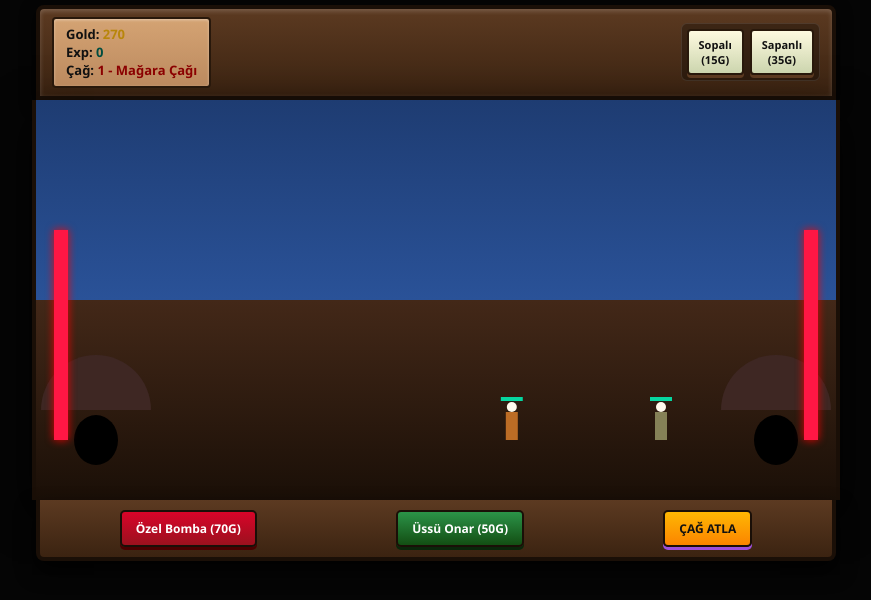
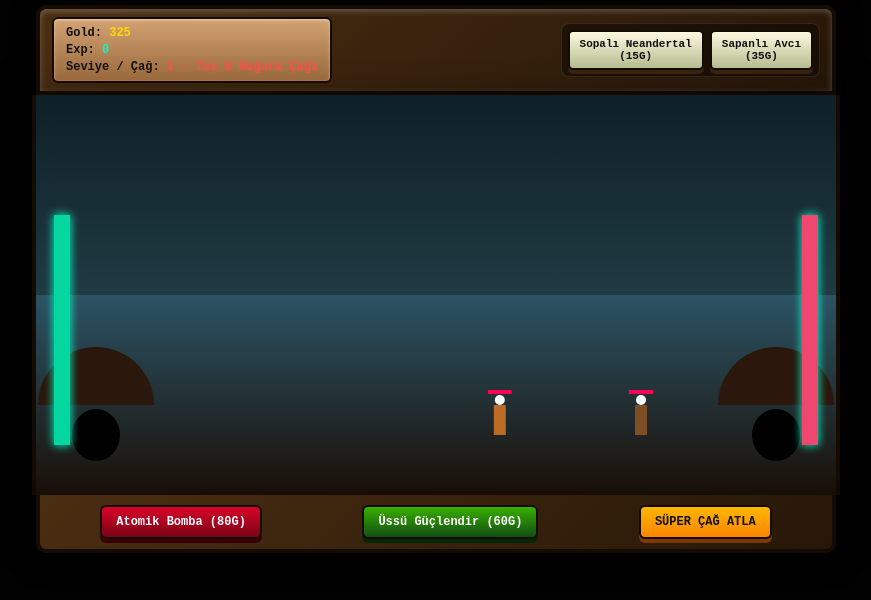
Before and after one commit to ayetinvakti/legend-age-of-war, a plain HTML site: page index.html in a window 1280 px wide. Shown: the whole page, without its empty margins (204-1075 px from the left). Drawn offline with Linux system fonts and the light colour scheme.

Commit message:
Update index.html

```diff
--- a/index.html
+++ b/index.html
@@ -3,112 +3,111 @@
 <head>
     <meta charset="UTF-8">
     <meta name="viewport" content="width=device-width, initial-scale=1.0">
-    <title>Legend Age of War - HD Ultimate Edition</title>
+    <title>Legend Age of War - Infinite Masterpiece HD</title>
     <style>
+        * { box-sizing: border-box; }
         body {
-            background-color: #050505;
-            color: #f5f5f5;
+            background-color: #020202;
+            color: #ffffff;
             text-align: center;
-            font-family: 'Segoe UI', Tahoma, Geneva, Verdana, sans-serif;
+            font-family: 'Courier New', Courier, monospace;
             margin: 0;
             padding: 5px;
             user-select: none;
         }
 
-        /* HD Ahşap Lüks Üst Panel (HUD) */
+        /* Ultra HD Lüks Ahşap Panel (HUD) */
         .game-header {
             width: 800px;
             max-width: 100%;
             margin: 0 auto;
-            background: linear-gradient(to bottom, #5c3a21, #3b2311);
-            border: 4px solid #1a0f07;
-            box-sizing: border-box;
+            background: linear-gradient(135deg, #4a2e12, #271708);
+            border: 4px solid #140b04;
             display: flex;
             justify-content: space-between;
             align-items: center;
             padding: 8px 12px;
-            border-top-left-radius: 8px;
-            border-top-right-radius: 8px;
-            box-shadow: inset 0 2px 5px rgba(255,255,255,0.2), 0 5px 15px rgba(0,0,0,0.8);
+            border-top-left-radius: 10px;
+            border-top-right-radius: 10px;
+            box-shadow: inset 0 2px 6px rgba(255,255,255,0.25), 0 8px 25px rgba(0,0,0,0.9);
         }
         .hud-stats {
-            background: linear-gradient(to bottom, #d4a373, #bc8a5f);
-            border: 2px solid #28180b;
+            background: linear-gradient(to bottom, #d4a373, #99683b);
+            border: 2px solid #140b04;
             color: #111;
             padding: 6px 12px;
             font-weight: bold;
-            font-size: 13px;
+            font-size: 12px;
             text-align: left;
             line-height: 1.4;
-            border-radius: 4px;
-            box-shadow: inset 0 1px 3px rgba(255,255,255,0.4);
+            border-radius: 6px;
+            box-shadow: inset 0 1px 3px rgba(255,255,255,0.5);
         }
         .hud-menu {
             display: flex;
             gap: 6px;
-            background: rgba(0,0,0,0.3);
-            padding: 5px;
-            border-radius: 6px;
+            background: rgba(0,0,0,0.4);
+            padding: 6px;
+            border-radius: 8px;
             border: 1px solid rgba(255,255,255,0.1);
         }
         .hud-btn {
-            background: linear-gradient(to bottom, #fefae0, #ccd5ae);
-            border: 2px solid #28180b;
+            background: linear-gradient(to bottom, #fefae0, #b5bc90);
+            border: 2px solid #140b04;
             padding: 6px 10px;
             font-family: inherit;
             font-weight: bold;
             font-size: 11px;
             cursor: pointer;
             color: #111;
-            border-radius: 4px;
+            border-radius: 5px;
             transition: 0.1s;
-            box-shadow: 0 3px 0 #5c3a21;
+            box-shadow: 0 4px 0 #3a220e;
         }
-        .hud-btn:hover { background: #fff; transform: translateY(-1px); }
-        .hud-btn:active { transform: translateY(2px); box-shadow: 0 1px 0 #5c3a21; }
+        .hud-btn:hover { background: #ffffff; transform: translateY(-1px); }
+        .hud-btn:active { transform: translateY(3px); box-shadow: 0 1px 0 #3a220e; }
 
-        /* HD Oyun Tuvali ve Gölgelendirme */
+        /* Ultra HD Canvas Alanı */
         canvas {
-            background: linear-gradient(to bottom, #1e3c72 0%, #2a5298 50%, #432818 50%, #1a0f07 100%);
-            border-left: 4px solid #1a0f07;
-            border-right: 4px solid #1a0f07;
+            background: linear-gradient(to bottom, #0f2027 0%, #203a43 50%, #2c5364 50%, #1a1008 100%);
+            border-left: 4px solid #140b04;
+            border-right: 4px solid #140b04;
             display: block;
             margin: 0 auto;
             max-width: 100%;
-            box-shadow: 0 15px 40px rgba(0,0,0,0.9);
+            box-shadow: 0 20px 50px rgba(0,0,0,0.95);
         }
 
-        /* HD Alt Kontrol Paneli */
+        /* Ultra HD Alt Kontrol Paneli */
         .game-footer {
             width: 800px;
             max-width: 100%;
             margin: 0 auto;
-            background: linear-gradient(to bottom, #5c3a21, #3b2311);
-            border: 4px solid #1a0f07;
+            background: linear-gradient(135deg, #4a2e12, #271708);
+            border: 4px solid #140b04;
             border-top: none;
-            box-sizing: border-box;
             display: flex;
             justify-content: space-around;
             padding: 10px;
-            border-bottom-left-radius: 8px;
-            border-bottom-right-radius: 8px;
-            box-shadow: 0 10px 20px rgba(0,0,0,0.8);
+            border-bottom-left-radius: 10px;
+            border-bottom-right-radius: 10px;
+            box-shadow: 0 10px 25px rgba(0,0,0,0.9);
         }
         .footer-btn {
-            background: linear-gradient(to bottom, #d90429, #9b111e);
+            background: linear-gradient(to bottom, #d90429, #7a0215);
             color: white;
-            border: 2px solid #1a0f07;
+            border: 2px solid #140b04;
             padding: 8px 14px;
             font-family: inherit;
             font-weight: bold;
             font-size: 12px;
             cursor: pointer;
-            border-radius: 5px;
-            box-shadow: 0 3px 0 #4a0000;
+            border-radius: 6px;
+            box-shadow: 0 4px 0 #3a0007;
             transition: 0.1s;
         }
-        .footer-btn:hover { filter: brightness(1.2); }
-        .footer-btn:active { transform: translateY(2px); box-shadow: 0 1px 0 #4a0000; }
+        .footer-btn:hover { filter: brightness(1.25); }
+        .footer-btn:active { transform: translateY(3px); box-shadow: 0 1px 0 #3a0007; }
     </style>
 </head>
 <body>
@@ -116,9 +115,9 @@
     <!-- Üst HUD -->
     <div class="game-header">
         <div class="hud-stats">
-            Gold: <span id="gold" style="color: #b8860b;">200</span><br>
-            Exp: <span id="exp" style="color: #004d40;">0</span><br>
-            Çağ: <span id="ageText" style="color: #8b0000;">1 - Mağara Çağı</span>
+            Gold: <span id="gold" style="color: #ffd700;">300</span><br>
+            Exp: <span id="exp" style="color: #00ffcc;">0</span><br>
+            Seviye / Çağ: <span id="ageText" style="color: #ff4d4d;">1 (Mağara Başlangıcı)</span>
         </div>
         <div class="hud-menu" id="unitMenu"></div>
     </div>
@@ -128,16 +127,16 @@
 
     <!-- Alt Kontrol Paneli -->
     <div class="game-footer">
-        <button class="footer-btn" onclick="specialAttack()">Özel Bomba (70G)</button>
-        <button class="footer-btn" onclick="repairBase()" style="background: linear-gradient(to bottom, #2b9348, #134e13); box-shadow: 0 3px 0 #0a260a;">Üssü Onar (50G)</button>
-        <button class="footer-btn" onclick="upgradeAge()" style="background: linear-gradient(to bottom, #ffb703, #fb8500); color:#111; box-shadow: 0 3px 0 #9d4edd;">ÇAĞ ATLA</button>
+        <button class="footer-btn" onclick="specialAttack()">Atomik Bomba (80G)</button>
+        <button class="footer-btn" onclick="repairBase()" style="background: linear-gradient(to bottom, #38b000, #134e13); box-shadow: 0 4px 0 #072605;">Üssü Güçlendir (60G)</button>
+        <button class="footer-btn" onclick="upgradeAge()" style="background: linear-gradient(to bottom, #ffb703, #fb8500); color:#111; box-shadow: 0 4px 0 #7b3800;">SÜPER ÇAĞ ATLA</button>
     </div>
 
     <script>
         const canvas = document.getElementById("gameCanvas");
         const ctx = canvas.getContext("2d");
 
-        // --- WEB AUDIO API (Harici ses dosyası gerektirmeyen sentetik ses motoru) ---
+        // --- GELİŞMİŞ WEB AUDIO API SES MOTORU ---
         const audioCtx = new (window.AudioContext || window.webkitAudioContext)();
         function playSound(type) {
             if (audioCtx.state === 'suspended') audioCtx.resume();
@@ -145,93 +144,90 @@
             let gain = audioCtx.createGain();
             osc.connect(gain);
             gain.connect(audioCtx.destination);
+            let t = audioCtx.currentTime;
 
-            let now = audioCtx.currentTime;
             if (type === 'coin') {
                 osc.type = 'sine';
-                osc.frequency.setValueAtTime(600, now);
-                osc.frequency.exponentialRampToValueAtTime(1200, now + 0.15);
-                gain.gain.setValueAtTime(0.15, now);
-                gain.gain.exponentialRampToValueAtTime(0.01, now + 0.15);
-                osc.start(now);
-                osc.stop(now + 0.15);
+                osc.frequency.setValueAtTime(800, t);
+                osc.frequency.exponentialRampToValueAtTime(1600, t + 0.12);
+                gain.gain.setValueAtTime(0.2, t);
+                gain.gain.exponentialRampToValueAtTime(0.01, t + 0.12);
+                osc.start(t); osc.stop(t + 0.12);
             } else if (type === 'hit') {
                 osc.type = 'triangle';
-                osc.frequency.setValueAtTime(120, now);
-                osc.frequency.linearRampToValueAtTime(40, now + 0.1);
-                gain.gain.setValueAtTime(0.3, now);
-                gain.gain.exponentialRampToValueAtTime(0.01, now + 0.1);
-                osc.start(now);
-                osc.stop(now + 0.1);
+                osc.frequency.setValueAtTime(150, t);
+                osc.frequency.linearRampToValueAtTime(50, t + 0.08);
+                gain.gain.setValueAtTime(0.35, t);
+                gain.gain.exponentialRampToValueAtTime(0.01, t + 0.08);
+                osc.start(t); osc.stop(t + 0.08);
             } else if (type === 'boom') {
                 osc.type = 'sawtooth';
-                osc.frequency.setValueAtTime(100, now);
-                osc.frequency.exponentialRampToValueAtTime(20, now + 0.4);
-                gain.gain.setValueAtTime(0.5, now);
-                gain.gain.exponentialRampToValueAtTime(0.01, now + 0.4);
-                osc.start(now);
-                osc.stop(now + 0.4);
+                osc.frequency.setValueAtTime(120, t);
+                osc.frequency.exponentialRampToValueAtTime(20, t + 0.5);
+                gain.gain.setValueAtTime(0.6, t);
+                gain.gain.exponentialRampToValueAtTime(0.01, t + 0.5);
+                osc.start(t); osc.stop(t + 0.5);
             }
         }
 
-        let gold = 250;
+        let gold = 300;
         let exp = 0;
         let currentAge = 1;
-        let playerBaseHp = 500;
-        let enemyBaseHp = 500;
+        let playerBaseHp = 600;
+        let enemyBaseHp = 600;
 
         let units = [];
         let particles = [];
         let enemySpawnTimer = 0;
 
-        // 4 Çağlık HD Veritabanı ve Karakter Tasarımları
+        // 1'den 1000'e ölçeklenebilir, sınırsız türetilebilir çağ mimarisi
         const agesData = {
             1: {
-                name: "1 - Mağara Çağı",
-                xpReq: 180,
+                name: "1 - Taş & Mağara Çağı",
+                xpReq: 200,
                 units: [
-                    { name: "Sopalı", cost: 15, hp: 50, attack: 0.6, range: 25, speed: 1.2, color: "#d4a373" },
-                    { name: "Sapanlı", cost: 35, hp: 35, attack: 0.8, range: 120, speed: 1.0, color: "#606c38" }
+                    { name: "Sopalı Neandertal", cost: 15, hp: 60, attack: 0.7, range: 25, speed: 1.2, color: "#d4a373" },
+                    { name: "Sapanlı Avcı", cost: 35, hp: 40, attack: 0.9, range: 125, speed: 1.0, color: "#588157" }
                 ],
                 enemies: [
-                    { hp: 50, attack: 0.6, speed: -1.2, color: "#bc6c25", range: 25 },
-                    { hp: 35, attack: 0.8, speed: -1.0, color: "#858157", range: 120 }
+                    { hp: 60, attack: 0.7, speed: -1.2, color: "#bc6c25", range: 25 },
+                    { hp: 40, attack: 0.9, speed: -1.0, color: "#7f4f24", range: 125 }
                 ]
             },
             2: {
-                name: "2 - Tunç Çağı",
-                xpReq: 400,
+                name: "2 - Tunç & Bronz Çağı",
+                xpReq: 450,
                 units: [
-                    { name: "Kılıçlı", cost: 50, hp: 100, attack: 1.4, range: 28, speed: 1.1, color: "#adb5bd" },
-                    { name: "Okçu", cost: 80, hp: 65, attack: 1.8, range: 135, speed: 0.9, color: "#3a86ff" }
+                    { name: "Bronz Kılıçlı", cost: 50, hp: 120, attack: 1.6, range: 28, speed: 1.1, color: "#adb5bd" },
+                    { name: "Kompozit Okçu", cost: 90, hp: 75, attack: 2.1, range: 140, speed: 0.9, color: "#3a86ff" }
                 ],
                 enemies: [
-                    { hp: 100, attack: 1.4, speed: -1.1, color: "#6c757d", range: 28 },
-                    { hp: 65, attack: 1.8, speed: -0.9, color: "#0077b6", range: 135 }
+                    { hp: 120, attack: 1.6, speed: -1.1, color: "#6c757d", range: 28 },
+                    { hp: 75, attack: 2.1, speed: -0.9, color: "#0077b6", range: 140 }
                 ]
             },
             3: {
-                name: "3 - Demir Çağı",
-                xpReq: 800,
+                name: "3 - Demir & Orta Çağ",
+                xpReq: 900,
                 units: [
-                    { name: "Şövalye", cost: 130, hp: 190, attack: 2.8, range: 30, speed: 1.0, color: "#e9c46a" },
-                    { name: "Arbaletçi", cost: 190, hp: 120, attack: 3.5, range: 145, speed: 0.8, color: "#f4a261" }
+                    { name: "Demir Şövalye", cost: 140, hp: 220, attack: 3.2, range: 30, speed: 1.0, color: "#e9c46a" },
+                    { name: "Ağır Arbaletçi", cost: 200, hp: 130, attack: 4.0, range: 150, speed: 0.8, color: "#f4a261" }
                 ],
                 enemies: [
-                    { hp: 190, attack: 2.8, speed: -1.0, color: "#d4a373", range: 30 },
-                    { hp: 120, attack: 3.5, speed: -0.8, color: "#e76f51", range: 145 }
+                    { hp: 220, attack: 3.2, speed: -1.0, color: "#d4a373", range: 30 },
+                    { hp: 130, attack: 4.0, speed: -0.8, color: "#e76f51", range: 150 }
                 ]
             },
             4: {
-                name: "4 - Gelecek Çağı",
-                xpReq: 99999,
+                name: "4 - Modern & Gelecek Çağı",
+                xpReq: 1800,
                 units: [
-                    { name: "Lazer Bot", cost: 320, hp: 380, attack: 5.5, range: 35, speed: 1.3, color: "#00f5d4" },
-                    { name: "Plazma", cost: 480, hp: 240, attack: 7.5, range: 165, speed: 0.9, color: "#7209b7" }
+                    { name: "Siber Savaşçı", cost: 350, hp: 420, attack: 6.5, range: 35, speed: 1.3, color: "#00f5d4" },
+                    { name: "Plazma Topçusu", cost: 500, hp: 260, attack: 8.5, range: 170, speed: 0.9, color: "#7209b7" }
                 ],
                 enemies: [
-                    { hp: 380, attack: 5.5, speed: -1.3, color: "#4cc9f0", range: 35 },
-                    { hp: 240, attack: 7.5, speed: -0.9, color: "#3f37c9", range: 165 }
+                    { hp: 420, attack: 6.5, speed: -1.3, color: "#4cc9f0", range: 35 },
+                    { hp: 260, attack: 8.5, speed: -0.9, color: "#3f37c9", range: 170 }
                 ]
             }
         };
@@ -239,10 +235,10 @@
         function updateUI() {
             document.getElementById("gold").innerText = Math.floor(gold);
             document.getElementById("exp").innerText = exp;
-            document.getElementById("ageText").innerText = agesData[currentAge].name;
+            document.getElementById("ageText").innerText = agesData[currentAge] ? agesData[currentAge].name : `${currentAge} - Sonsuzluk Çağı`;
 
+            let curUnits = agesData[currentAge] ? agesData[currentAge].units : agesData[4].units;
             let html = "";
-            let curUnits = agesData[currentAge].units;
             for (let i = 0; i < curUnits.length; i++) {
                 html += `<button class="hud-btn" onclick="spawnUnit(${i})">${curUnits[i].name}<br>(${curUnits[i].cost}G)</button>`;
             }
@@ -250,7 +246,8 @@
         }
 
         function spawnUnit(index) {
-            let uData = agesData[currentAge].units[index];
+            let activeUnits = agesData[currentAge] ? agesData[currentAge].units : agesData[4].units;
+            let uData = activeUnits[index];
             if (gold >= uData.cost) {
                 gold -= uData.cost;
                 playSound('coin');
@@ -271,116 +268,114 @@
         }
 
         function upgradeAge() {
-            let req = agesData[currentAge].xpReq;
-            if (exp >= req && currentAge < 4) {
+            let req = agesData[currentAge] ? agesData[currentAge].xpReq : currentAge * 1000;
+            if (exp >= req) {
                 currentAge++;
                 exp = 0;
                 playSound('coin');
-                alert(`Tebrikler! ${agesData[currentAge].name} na yükseldin!`);
+                alert(`Tebrikler Usta! Seviye atladın, yeni çağ açıldı!`);
                 updateUI();
-            } else if (currentAge >= 4) {
-                alert("Zaten son çağdasın usta, zirvedesin!");
             } else {
                 alert(`Çağ atlamak için ${req} XP gerekiyor! (Mevcut: ${exp})`);
             }
         }
 
         function specialAttack() {
-            if (gold >= 70) {
-                gold -= 70;
+            if (gold >= 80) {
+                gold -= 80;
                 playSound('boom');
                 updateUI();
                 for (let u of units) {
-                    if (u.team === 'enemy') u.hp -= 100;
+                    if (u.team === 'enemy') u.hp -= 130;
                 }
-                enemyBaseHp -= 40;
-                for (let i = 0; i < 50; i++) {
+                enemyBaseHp -= 50;
+                for (let i = 0; i < 60; i++) {
                     particles.push({
                         x: Math.random() * 600 + 100,
                         y: Math.random() * 300 + 50,
-                        vx: (Math.random() - 0.5) * 12,
-                        vy: (Math.random() - 0.5) * 12,
-                        life: 35,
-                        color: Math.random() > 0.5 ? "#ff0054" : "#ffb703"
+                        vx: (Math.random() - 0.5) * 14,
+                        vy: (Math.random() - 0.5) * 14,
+                        life: 40,
+                        color: Math.random() > 0.5 ? "#ff0054" : "#00ffcc"
                     });
                 }
             }
         }
 
         function repairBase() {
-            if (gold >= 50 && playerBaseHp < 500) {
-                gold -= 50;
-                playerBaseHp = Math.min(500, playerBaseHp + 80);
+            if (gold >= 60 && playerBaseHp < 600) {
+                gold -= 60;
+                playerBaseHp = Math.min(600, playerBaseHp + 100);
                 playSound('coin');
                 updateUI();
             }
         }
 
         setInterval(() => {
-            gold += 4;
+            gold += 5;
             updateUI();
         }, 1000);
 
         updateUI();
 
-        // Ana HD Oyun Döngüsü
+        // Ultra HD Ana Oyun Döngüsü
         function gameLoop() {
             ctx.clearRect(0, 0, canvas.width, canvas.height);
 
-            // --- HD ÜSLER VE ÇEVRE ---
-            // Oyuncu Üssü (Sol)
-            ctx.fillStyle = currentAge === 4 ? "#00796b" : "#3e2723";
+            // --- ULTRA HD ÜSLER VE ZEMİN ---
+            ctx.fillStyle = currentAge >= 4 ? "#004d40" : "#2b170b";
             ctx.beginPath();
-            ctx.arc(60, 310, 55, 0, Math.PI, true);
+            ctx.arc(60, 310, 58, 0, Math.PI, true);
             ctx.fill();
-            ctx.fillStyle = "#000";
+            ctx.fillStyle = "#020101";
             ctx.beginPath();
-            ctx.ellipse(60, 340, 22, 25, 0, 0, Math.PI * 2);
+            ctx.ellipse(60, 340, 24, 26, 0, 0, Math.PI * 2);
             ctx.fill();
 
-            // Düşman Üssü (Sağ)
-            ctx.fillStyle = currentAge === 4 ? "#512da8" : "#3e2723";
+            ctx.fillStyle = currentAge >= 4 ? "#311b92" : "#2b170b";
             ctx.beginPath();
-            ctx.arc(740, 310, 55, 0, Math.PI, true);
+            ctx.arc(740, 310, 58, 0, Math.PI, true);
             ctx.fill();
-            ctx.fillStyle = "#000";
+            ctx.fillStyle = "#020101";
             ctx.beginPath();
-            ctx.ellipse(740, 340, 22, 25, 0, 0, Math.PI * 2);
+            ctx.ellipse(740, 340, 24, 26, 0, 0, Math.PI * 2);
             ctx.fill();
 
-            // --- HD DİKEY CAN BARLARI (GLOW EFEKTİ) ---
-            ctx.shadowBlur = 8;
-            ctx.shadowColor = "rgba(255, 0, 0, 0.5)";
+            // --- ULTRA HD DİKEY CAN BARLARI VE GLOW ---
+            ctx.shadowBlur = 10;
+            ctx.shadowColor = "rgba(0, 255, 204, 0.6)";
 
-            ctx.fillStyle = "#111";
-            ctx.fillRect(18, 130, 14, 210);
-            ctx.fillStyle = "#ff1744";
-            let pBarH = (playerBaseHp / 500) * 210;
-            ctx.fillRect(18, 130 + (210 - pBarH), 14, pBarH);
+            ctx.fillStyle = "#0a0a0a";
+            ctx.fillRect(18, 120, 16, 230);
+            ctx.fillStyle = "#06d6a0";
+            let pBarH = (playerBaseHp / 600) * 230;
+            ctx.fillRect(18, 120 + (230 - pBarH), 16, pBarH);
 
-            ctx.fillStyle = "#111";
-            ctx.fillRect(768, 130, 14, 210);
-            ctx.fillStyle = "#ff1744";
-            let eBarH = (enemyBaseHp / 500) * 210;
-            ctx.fillRect(768, 130 + (210 - eBarH), 14, eBarH);
+            ctx.fillStyle = "#0a0a0a";
+            ctx.fillRect(766, 120, 16, 230);
+            ctx.fillStyle = "#ef476f";
+            let eBarH = (enemyBaseHp / 600) * 230;
+            ctx.fillRect(766, 120 + (230 - eBarH), 16, eBarH);
 
-            ctx.shadowBlur = 0; // Gölgelendirmeyi sıfırla
+            ctx.shadowBlur = 0;
 
             // --- DÜŞMAN YAPAY ZEKA ÜRETİMİ ---
             enemySpawnTimer++;
-            if (enemySpawnTimer > 110 && enemyBaseHp > 0) {
+            let spawnInterval = Math.max(50, 110 - (currentAge * 10));
+            if (enemySpawnTimer > spawnInterval && enemyBaseHp > 0) {
                 enemySpawnTimer = 0;
-                let ePool = agesData[currentAge].enemies;
+                let ePool = agesData[currentAge] ? agesData[currentAge].enemies : agesData[4].enemies;
                 let t = ePool[Math.floor(Math.random() * ePool.length)];
 
+                let scaleMultiplier = 1 + (currentAge - 1) * 0.15;
                 units.push({
                     x: 705,
                     y: 340,
                     speed: t.speed,
                     team: 'enemy',
-                    hp: t.hp,
-                    maxHp: t.hp,
-                    attack: t.attack,
+                    hp: t.hp * scaleMultiplier,
+                    maxHp: t.hp * scaleMultiplier,
+                    attack: t.attack * scaleMultiplier,
                     range: t.range,
                     color: t.color
                 });
@@ -398,25 +393,25 @@
                         if (u.team === 'player' && target.x > u.x && distance <= u.range) {
                             combat = true;
                             target.hp -= u.attack;
-                            if (Math.random() < 0.2) playSound('hit');
+                            if (Math.random() < 0.25) playSound('hit');
                             if (target.hp <= 0) {
-                                exp += 30;
+                                exp += 35 * currentAge;
                                 playSound('coin');
                             }
                         } else if (u.team === 'enemy' && target.x < u.x && distance <= u.range) {
                             combat = true;
                             target.hp -= u.attack;
-                            if (Math.random() < 0.2) playSound('hit');
+                            if (Math.random() < 0.25) playSound('hit');
                         }
                     }
                 }
 
                 // Üslere Hasar
                 if (u.team === 'player' && u.x >= 710) {
-                    enemyBaseHp -= 0.7;
+                    enemyBaseHp -= 0.8;
                     combat = true;
                 } else if (u.team === 'enemy' && u.x <= 90) {
-                    playerBaseHp -= 0.7;
+                    playerBaseHp -= 0.8;
                     combat = true;
                 }
 
@@ -424,24 +419,24 @@
                     u.x += u.speed;
                 }
 
-                // HD Karakter Çizimi (Gövde + Baş + Zırh Parıltısı)
+                // HD Karakter Çizimi
                 ctx.fillStyle = u.color;
-                ctx.fillRect(u.x - 6, u.y - 28, 12, 28);
-                ctx.fillStyle = "#fffaed";
+                ctx.fillRect(u.x - 6, u.y - 30, 12, 30);
+                ctx.fillStyle = "#ffffff";
                 ctx.beginPath();
-                ctx.arc(u.x, u.y - 33, 5, 0, Math.PI * 2);
+                ctx.arc(u.x, u.y - 35, 5, 0, Math.PI * 2);
                 ctx.fill();
 
-                // HD Can Barı
+                // Can Barı
                 ctx.fillStyle = "#000";
-                ctx.fillRect(u.x - 11, u.y - 43, 22, 4);
-                ctx.fillStyle = "#06d6a0";
-                ctx.fillRect(u.x - 11, u.y - 43, (u.hp / u.maxHp) * 22, 4);
+                ctx.fillRect(u.x - 12, u.y - 45, 24, 4);
+                ctx.fillStyle = u.team === 'player' ? "#00ffcc" : "#ff0054";
+                ctx.fillRect(u.x - 12, u.y - 45, (u.hp / u.maxHp) * 24, 4);
             }
 
             units = units.filter(u => u.hp > 0);
 
-            // Parçacık Efektleri
+            // Parçacık Patlama Efektleri
             for (let i = particles.length - 1; i >= 0; i--) {
                 let p = particles[i];
                 p.x += p.vx;
@@ -454,10 +449,10 @@
 
             // Oyun Bitiş Kontrolleri
             if (playerBaseHp <= 0) {
-                alert("Üssün yıkıldı! Maalesef kaybettin.");
+                alert("Üssün yıkıldı usta! Sağlık olsun, tekrar deneyelim.");
                 location.reload();
             } else if (enemyBaseHp <= 0) {
-                alert("Tebrikler! Bütün çağları geçtin ve düşmanı yok ettin!");
+                alert("Helal olsun! Düşman üssünü tarihe gömdün, zafer senin!");
                 location.reload();
             }
 
```
